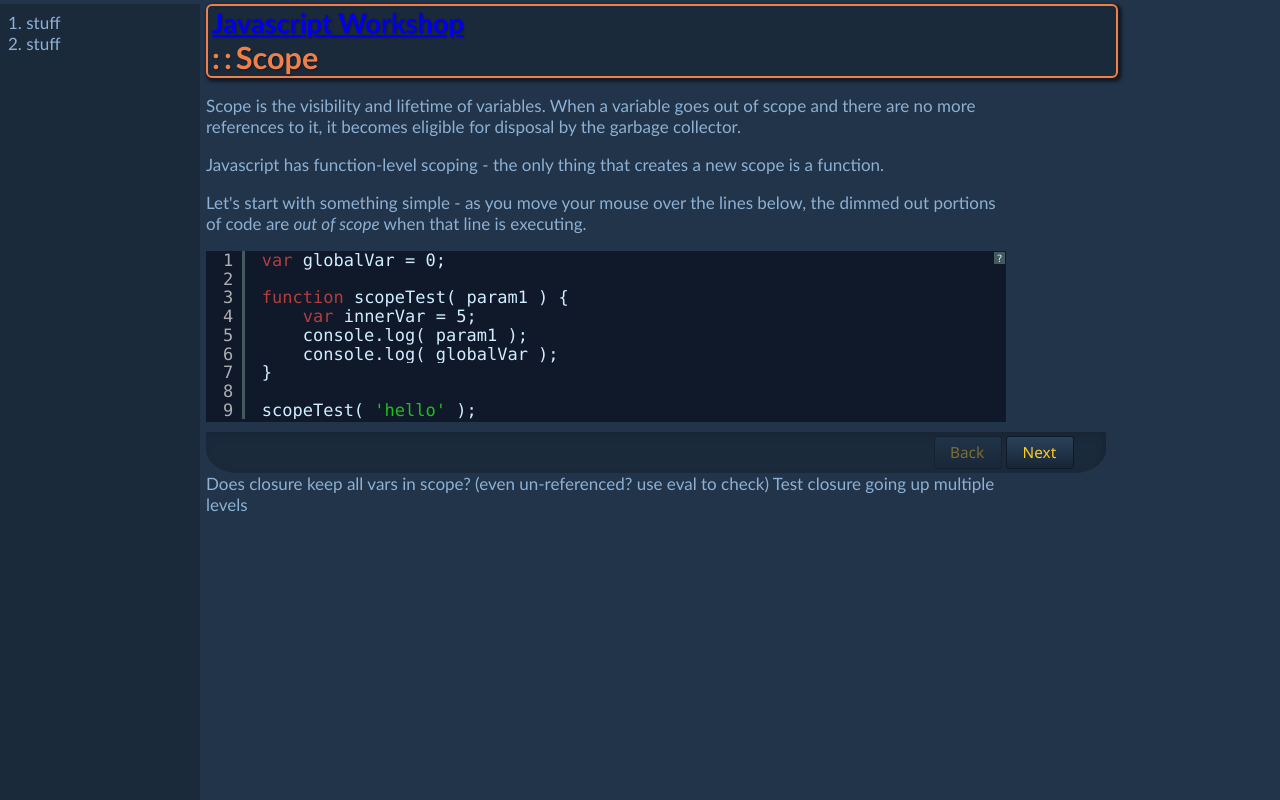
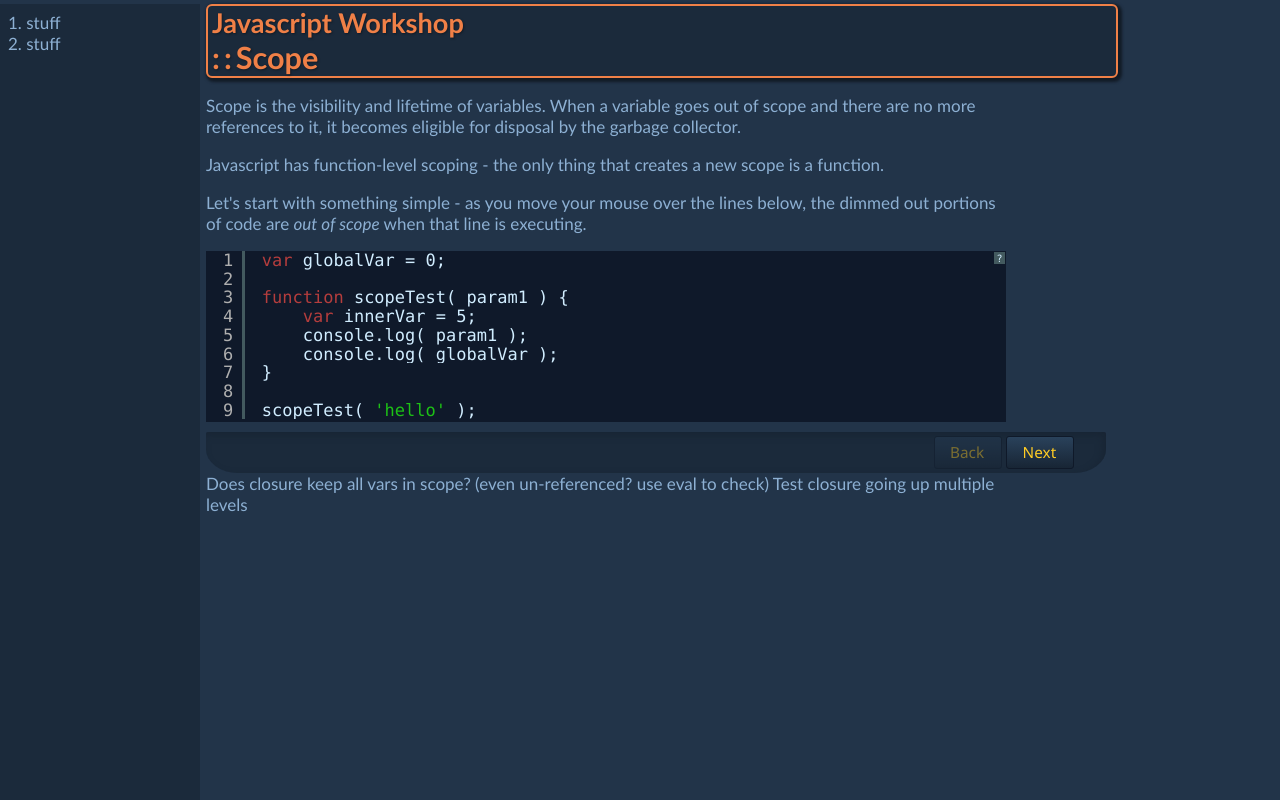
Before and after one commit to msssk/jsworkshop, a plain HTML site: page scope/index.html in a window 1280 px wide. Drawn offline with nearby package versions, Linux system fonts and the light colour scheme.

Commit message:
FIX: header link CSS

```diff
--- a/css/common.css
+++ b/css/common.css
@@ -41,6 +41,14 @@ header h2 {
 	font-size: 1.6em;
 	margin: 0;
 	padding: 0;
+}
+
+header a,
+header a:link,
+header a:visited,
+header a:active {
+	color: inherit;
+	text-decoration: none;
 }
 
 #navigator {
```
